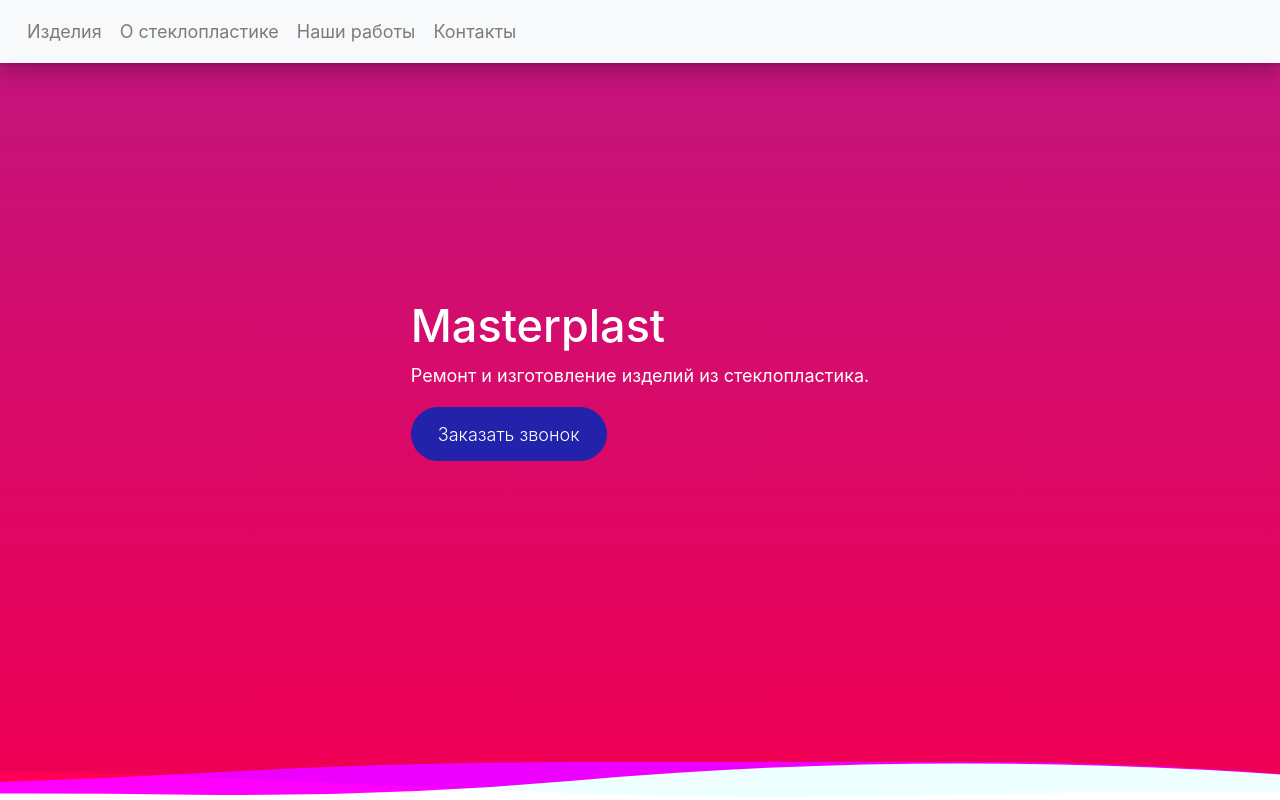
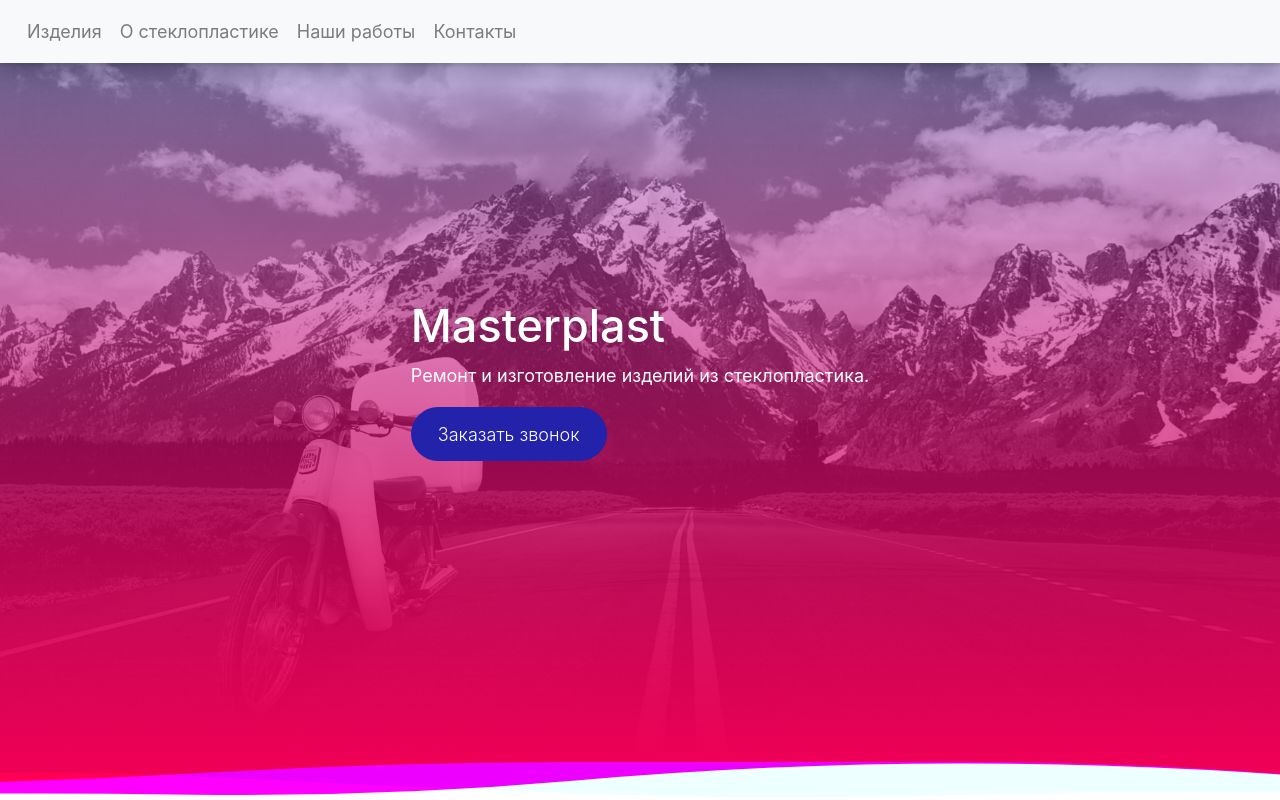
Before and after one commit to masterplast/masterplast, a plain HTML site: page index.html in a window 1280 px wide. Shown: the top 800 px of the page. Drawn offline with nearby package versions, Linux system fonts and the light colour scheme.

Commit message:
Update style.css

```diff
--- a/css/style.css
+++ b/css/style.css
@@ -76,7 +76,7 @@ nav {
 
 .hero {
   background-color: #e05;
-  background-image: linear-gradient(to bottom, rgba(54, 87, 255, 0.25), #e05), url(img/bg.jpg);
+  background-image: linear-gradient(to bottom, rgba(54, 87, 255, 0.25), #e05), url(/img/bg.jpg);
   background-size: cover;
   min-height: 400px;
   max-height: 800px;
```
